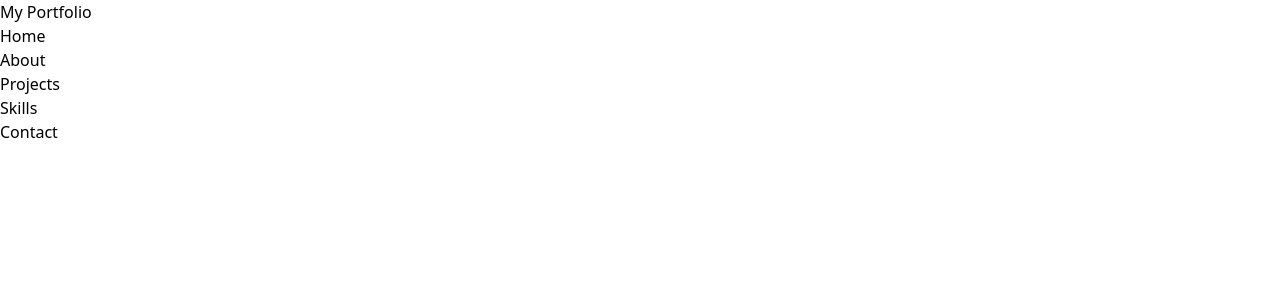
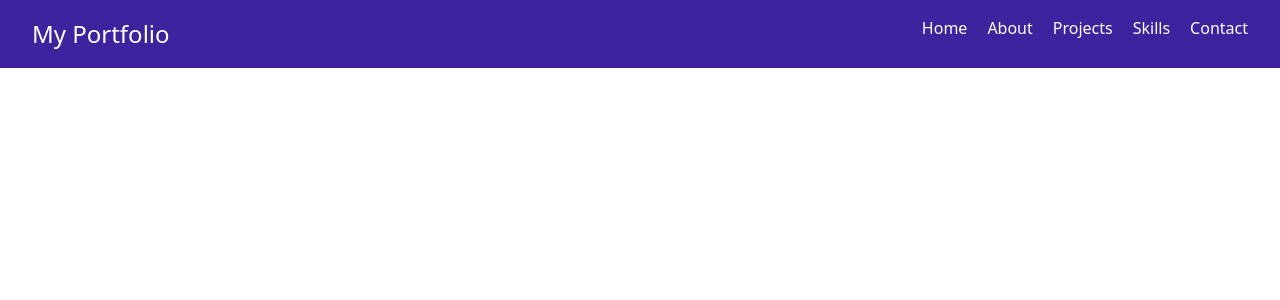
Before and after one commit to teja-reddy21/developer_portfolio, a React (Vite) app: page / in a window 1280 px wide. Shown: the top 300 px of the page. Built offline with nearby package versions, Linux system fonts and the light colour scheme.

Commit message:
added the bg img

```diff
--- a/src/Componants/Navbar/navbar.css
+++ b/src/Componants/Navbar/navbar.css
@@ -1,77 +1,31 @@
-/* Base styles */
-.nav_head {
+/* src/components/Navbar.css */
+.navbar {
   display: flex;
   justify-content: space-between;
-  align-items: center;
-  background-color: #1a1a1a; /* Dark background */
-  padding: 16px 32px;
-  color: #fff;
-
-  box-shadow: 0 2px 8px rgba(0, 0, 0, 0.2);
+  background-color: #3d249e;
+  padding: 1rem 2rem;
+  color: white;
+  position: sticky;
+  top: 0;
+  z-index: 100;
 }
 
-/* Logo or heading */
-.nav_head .heading {
+.logo {
   font-size: 1.5rem;
-  font-weight: bold;
-  color: #00bcd4; /* Cyan accent */
 }
 
-/* Navigation list */
-.nav_head .content {
+.nav-links {
   list-style: none;
   display: flex;
-  gap: 24px;
-  margin: 0;
-  padding: 0;
+  gap: 20px;
 }
 
-/* Navigation items */
-.nav_head .content li {
-  cursor: pointer;
-  font-size: 1rem;
-  position: relative;
-  transition: color 0.3s ease;
+.nav-links a {
+  text-decoration: none;
+  color: white;
+  transition: 0.3s;
 }
 
-.nav_head .content li:hover {
-  color: #00bcd4;
+.nav-links a:hover {
+  color: #00f7ff;
 }
-
-/* Optional underline effect on hover */
-.nav_head .content li::after {
-  content: '';
-  position: absolute;
-  left: 0;
-  bottom: -6px;
-  width: 0%;
-  height: 2px;
-  background: #00bcd4;
-  transition: width 0.3s ease;
-}
-
-.nav_head .content li:hover::after {
-  width: 100%;
-}
-
-/* Responsive for smaller screens */
-@media (max-width: 600px) {
-  .nav_head {
-    flex-direction: column;
-    align-items: flex-start;
-  }
-
-  .nav_head .content {
-    flex-direction: column;
-    gap: 12px;
-    margin-top: 12px;
-  }
-}
-.icon{
-    size: 30px;
-    position: absolute;
-    top: 6;
-    right: 10;
-    transition: all;
-
-}
```
